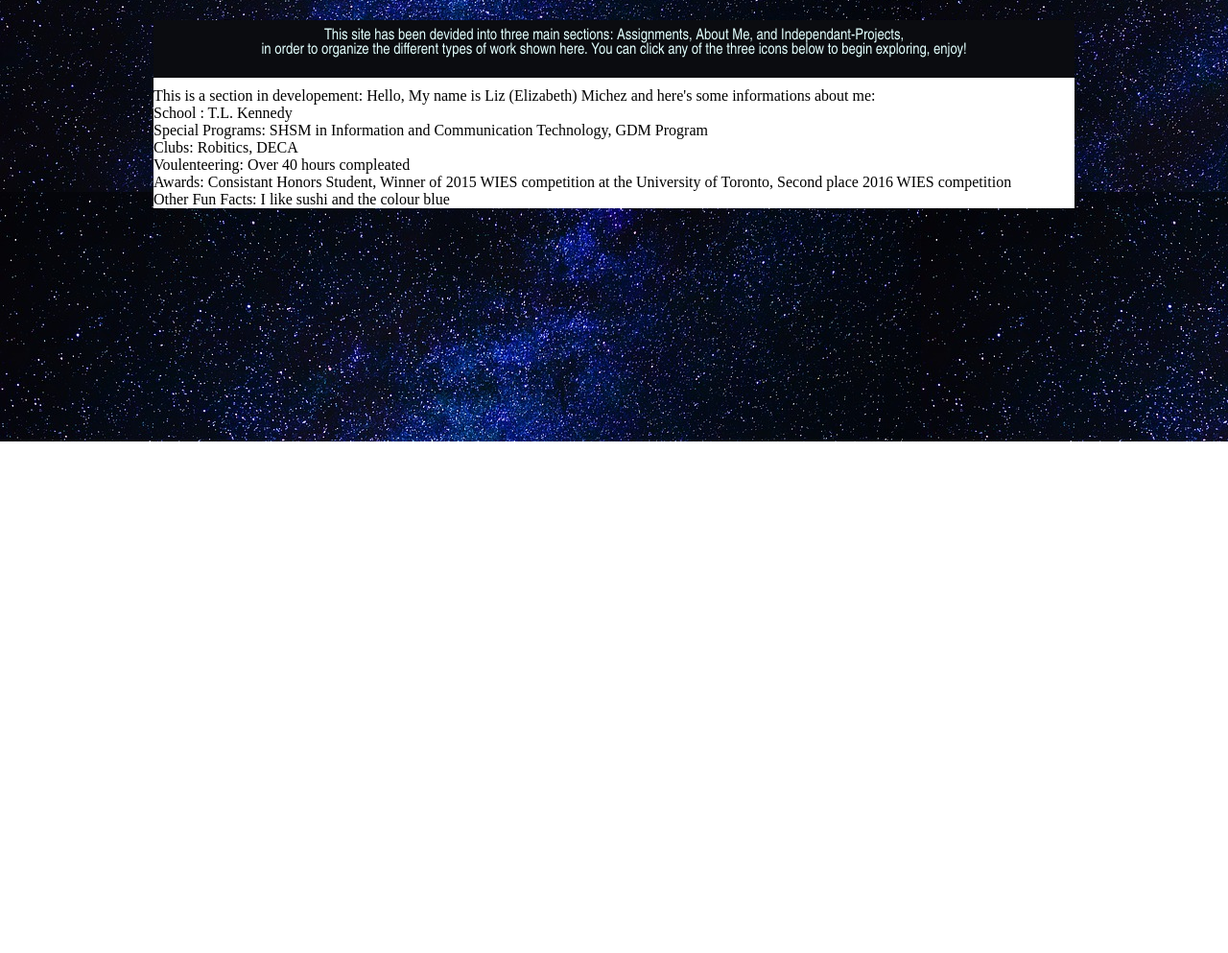
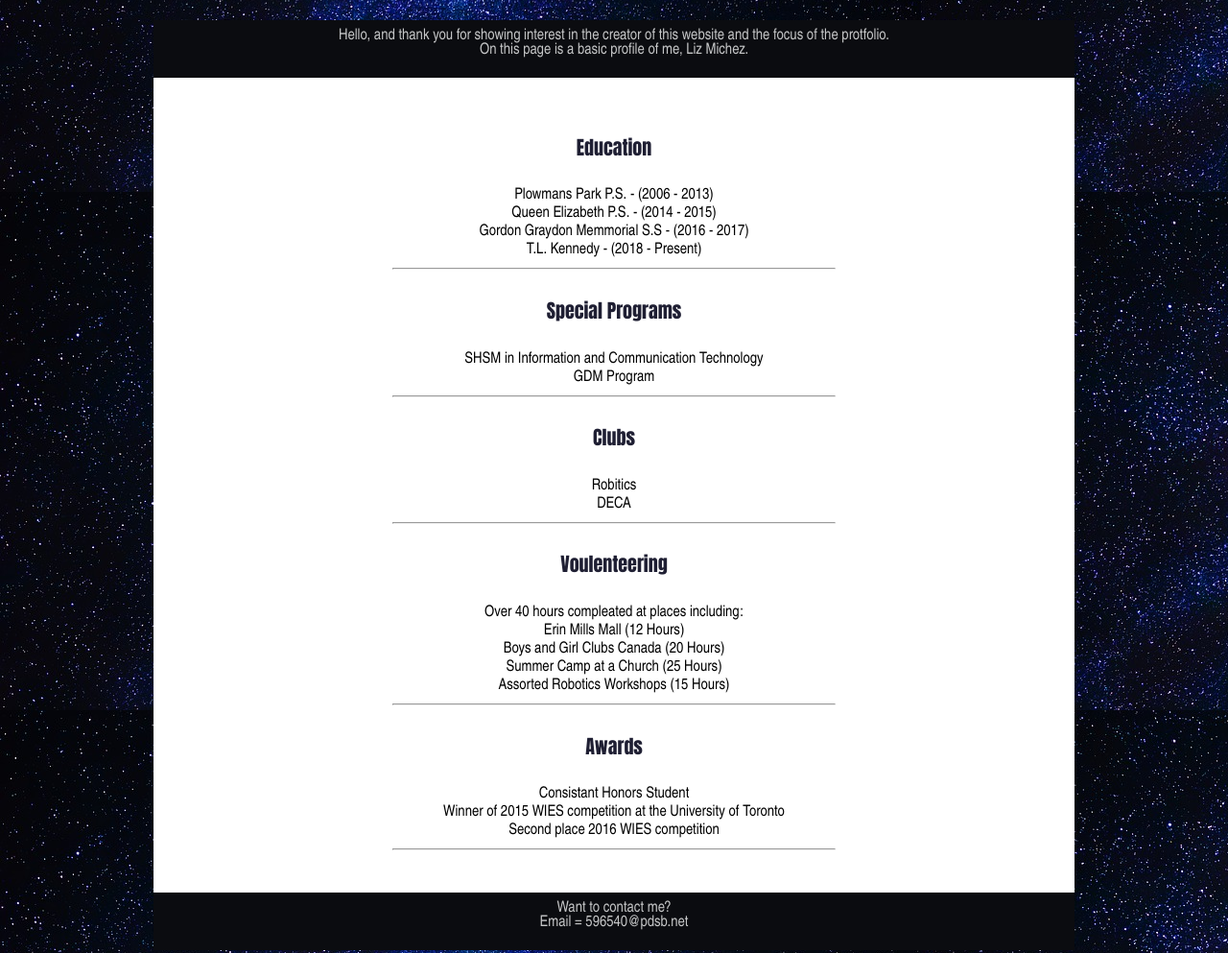
Before and after one commit to LizMichez/Comp-Sci_Portfolio, a plain HTML site: page Pages/AboutMe.html in a window 1280 px wide. Shown: the part 340-1333 px from the top of the page at 96% size. Before the commit the page ends 800 px from the top, so only its background shows below. Drawn offline with Linux system fonts and the light colour scheme.

Commit message:
Add files via upload

```diff
--- a/CSS/Formatting.css
+++ b/CSS/Formatting.css
@@ -37,6 +37,7 @@ Basically everything that if you click, does nothing*/
   display: grid;
   grid-template-columns: 33.333% 33.333% 33.333%;
   padding: 10px;
+  overflow-x: hidden;
 }
 
 .sgrid-item {
@@ -48,7 +49,7 @@ Basically everything that if you click, does nothing*/
 }
 /*-------------------------------------------------*/
 
-/* For the grid layout on assignments*/
+/* For the grid layout on assignments and independant projects*/
 .grid-container {
   display: grid;
   grid-template-columns: 30% 70%;
@@ -63,6 +64,13 @@ Basically everything that if you click, does nothing*/
   text-align: left;
 }
 /*-------------------------------------------------*/
+#about_me{
+	padding: 20px;
+	font-family: "Arial Narrow" ;
+	font-size: 16px;
+	text-align: center;
+
+}
 
 h1{
 	font-family: "Impact";
@@ -81,20 +89,21 @@ h2{
 h3{
 	font-family: "Impact";
 	font-size: 25px;
-	color: #0B0C10;
+	color: #1f1f33;
 	text-align: center;
+	letter-spacing: 2px;
 }
 h4{
 	font-family: "Impact";
 	font-size: 20px;
-	color: #0B0C10;
-	text-align: left;
+	color: #1f1f33;
+
 }
 
 p {
 	font-family: "Arial Narrow" ;
 	text-align: center;
-	color: #e2fffe;
+	color: #C5C6C7;
 	background-color: #0B0C10;
 	margin-bottom: 10px;
 	padding: 20px;
@@ -109,3 +118,6 @@ body{
 	overflow-x: hidden;
 
 }
+ul1{
+	list-style-type: none;
+}
--- a/Pages/AboutMe.html
+++ b/Pages/AboutMe.html
@@ -22,20 +22,50 @@
 </div>
 
 <div id = "body_block">
-	<p>This site has been devided into three main sections: Assignments, About Me, and
-	Independant-Projects, <br>
-	in order to organize the different types of work shown here.
-	You can click any of the three icons below to begin exploring, enjoy!</p>
+	<p>Hello, and thank you for showing interest in the creator of
+	this website and the focus of the protfolio.<br>
+	On this page is a basic profile of me, Liz Michez.</p>
 
-	This is a section in developement:
-	Hello, My name is Liz (Elizabeth) Michez and here's some informations about me: <br>
-	School : T.L. Kennedy <br>
-	Special Programs: SHSM in Information and Communication Technology, GDM Program <br>
-	Clubs: Robitics, DECA <br>
-	Voulenteering: Over 40 hours compleated <br>
-	Awards: Consistant Honors Student, Winner of 2015 WIES competition at the University of Toronto, Second place 2016 WIES competition <br>
-	Other Fun Facts: I like sushi and the colour blue
-</div>
+	<div id = "about_me">
+	<h4>Education</h4><ul1>
+		<li>Plowmans Park P.S. - (2006 - 2013) </li>
+		<li>Queen Elizabeth P.S. - (2014 - 2015)</li>
+		<li>Gordon Graydon Memmorial S.S - (2016 - 2017) </li>
+		<li>T.L. Kennedy - (2018 - Present) </li>
+	</ul1>
+	<hr width=50%>
+	<h4>Special Programs</h4><ul1>
+		<li>SHSM in Information and Communication Technology </li>
+		<li>GDM Program </li>
+	</ul1>
+	<hr width=50%>
+	<h4>Clubs</h4><ul1>
+		<li>Robitics </li>
+		<li> DECA </li>
+	</ul1>
+	<hr width=50%>
+	<h4>Voulenteering</h4><ul1>
+		<li>Over 40 hours compleated at places including:</li>
+		<ul1>
+			<li> Erin Mills Mall (12 Hours)</li>
+		 	<li> Boys and Girl Clubs Canada (20 Hours) </li>
+		 	<li> Summer Camp at a Church (25 Hours) </li>
+		 	<li> Assorted Robotics Workshops (15 Hours) </li> </ul1>
+	</ul1>
+	<hr width=50%>
+	<h4>Awards</h4><ul1>
+		<li>Consistant Honors Student </li>
+		<li>Winner of 2015 WIES competition at the University of Toronto </li>
+		<li>Second place 2016 WIES competition
+	<hr width=50%>
+	</ul1>
+	</div>
+
+<p> Want to contact me? <br>
+Email = 596540@pdsb.net</p>
+
+
+</div><!-- Closes Body Block !-->
 
 </body>
 </html>
```
Also changed, not shown: Pages/Assignments.html (+36 -10 lines), Pages/IP.html (+15 -1 lines), index.html (+9 -4 lines), CSS/Formatting_Menus.css (line endings or trailing spaces), Images/Day1.png (added), Images/Day2.png (added), Images/Day3.png (added), Images/Day4.png (added).
